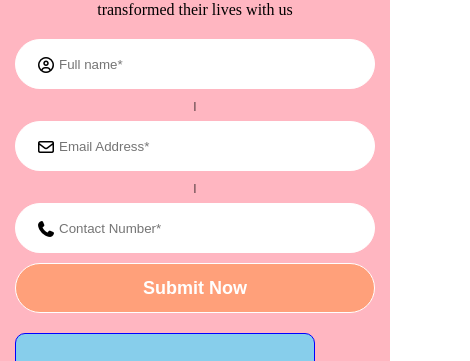
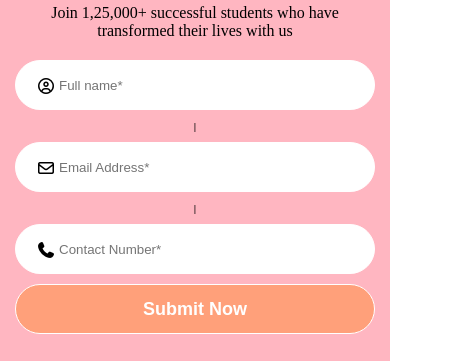
Before and after one commit to SireeC/MyCampus, a plain HTML site: page index.html in a window 390 px wide. Shown: the part 387-748 px from the top of the page, 470 px wide, since content can reach past the window. Drawn offline with Linux system fonts and the light colour scheme.

Commit message:
Update code lines

```diff
--- a/style.css
+++ b/style.css
@@ -1200,7 +1200,7 @@
             justify-content: space-around;
             padding: 20px 0px;
             border-bottom: 1px solid gray;
-            width: 100%;
+            width: fit-content;
 
             .p1 {
                 display: flex;
@@ -1412,12 +1412,11 @@
 @media (max-width: 600px) {
     .container {
         width: 100%;
-        max-width: 100%;
-        margin: 0 auto;
+        min-height: 100vh;
+        margin: 0;
         box-sizing: border-box;
-        overflow-x: hidden;
-        padding-top: 15px;
-        gap: 20px;
+        background-color: lightpink;
+        align-items: center;
 
         .top {
             justify-content: center;
```
